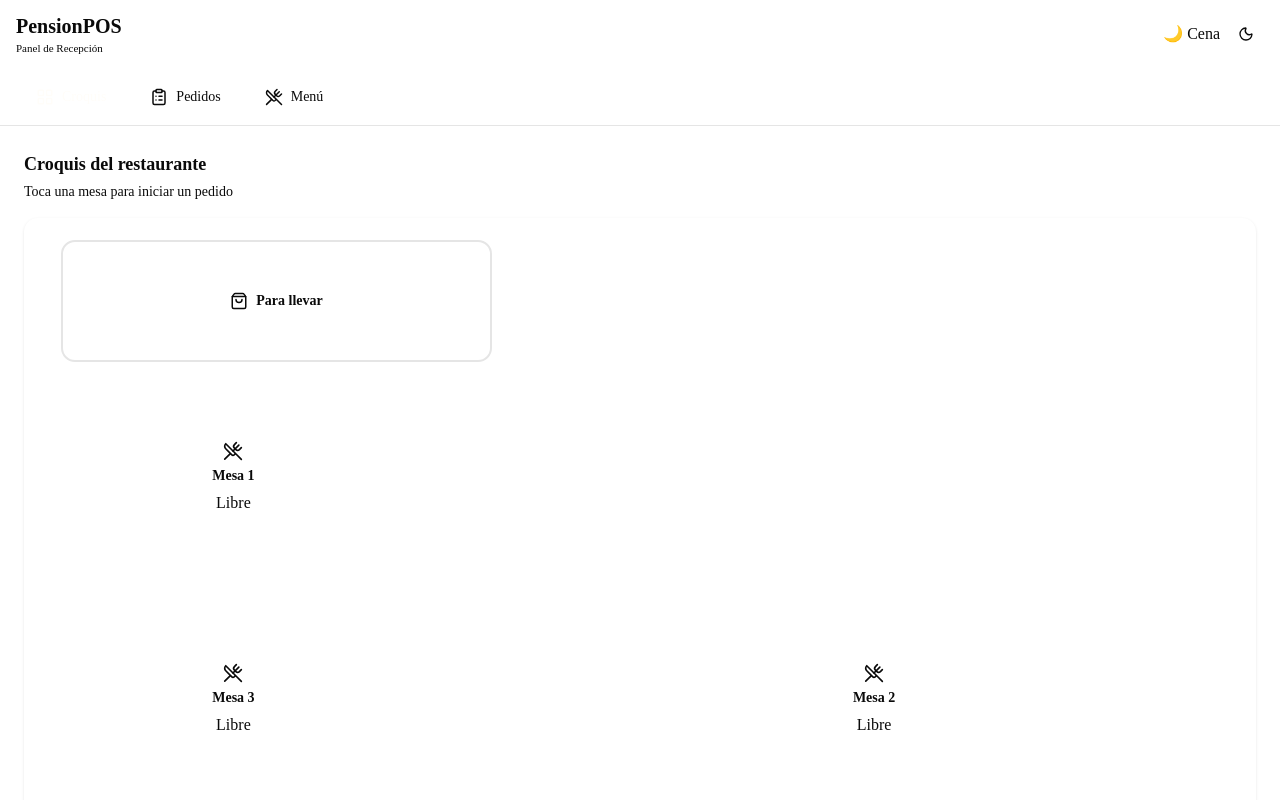
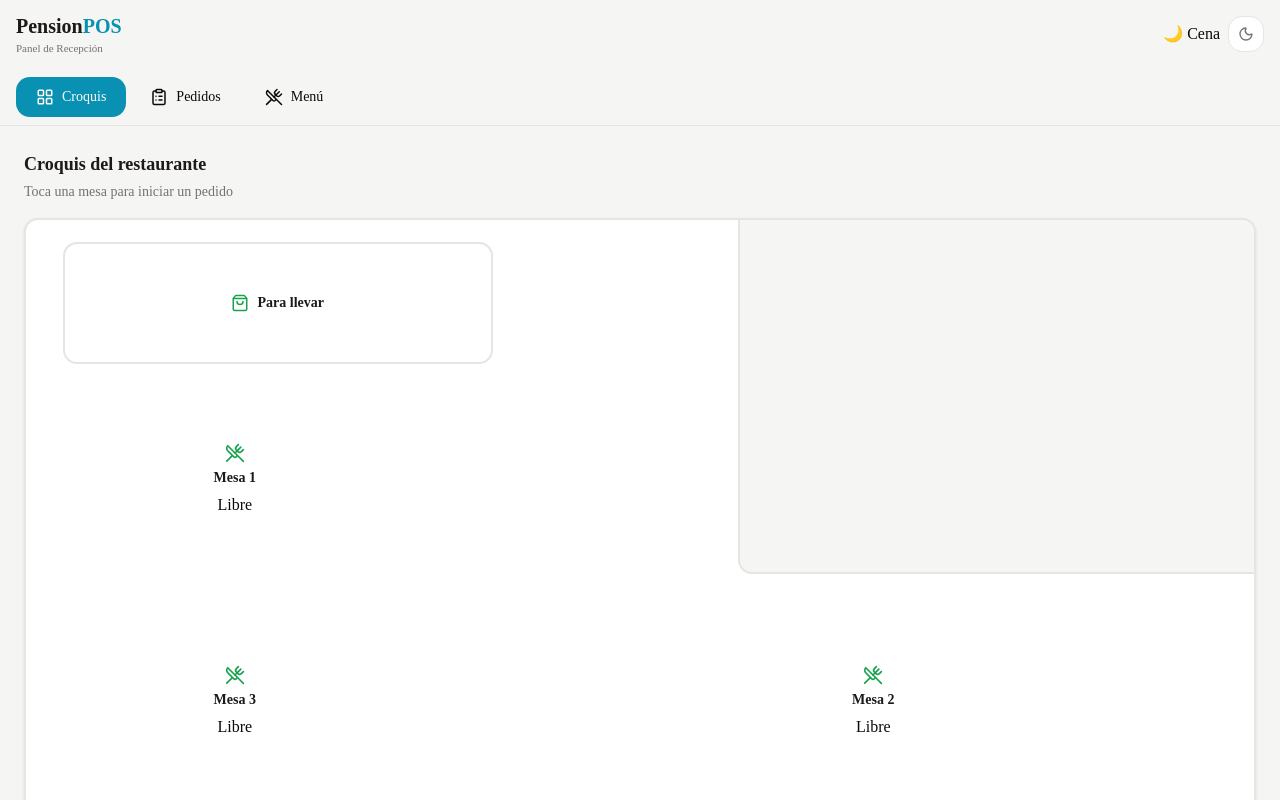
Before and after one commit to AromSanchez/shadam-qr-frontend, a Next.js app: page /recepcion in a window 1280 px wide. Built offline with nearby package versions, Linux system fonts and the light colour scheme.

Commit message:
style: prefijar variables CSS del POS con --pos

```diff
--- a/app/globals.css
+++ b/app/globals.css
@@ -83,6 +83,41 @@
   --sidebar-ring: oklch(0.708 0 0);
 }
 
+/* ─── POS Design System ─── */
+:root {
+  --pos-bg: #f5f5f4;
+  --pos-text: #1c1917;
+  --pos-text-muted: #78716c;
+  --pos-primary: #0891b2;
+  --pos-secondary: #06b6d4;
+  --pos-card: #ffffff;
+  --pos-border: #e7e5e4;
+  --pos-success: #16a34a;
+  --pos-success-bg: #dcfce7;
+  --pos-danger: #dc2626;
+  --pos-danger-bg: #fef2f2;
+  --pos-warning: #d97706;
+  --pos-warning-bg: #fef3c7;
+  --pos-overlay: rgba(0, 0, 0, 0.5);
+}
+
+.dark {
+  --pos-bg: #0c0a09;
+  --pos-text: #fafaf9;
+  --pos-text-muted: #a8a29e;
+  --pos-primary: #22d3ee;
+  --pos-secondary: #67e8f9;
+  --pos-card: #1c1917;
+  --pos-border: #292524;
+  --pos-success: #4ade80;
+  --pos-success-bg: rgba(22, 163, 74, 0.15);
+  --pos-danger: #f87171;
+  --pos-danger-bg: rgba(220, 38, 38, 0.15);
+  --pos-warning: #fbbf24;
+  --pos-warning-bg: rgba(217, 119, 6, 0.15);
+  --pos-overlay: rgba(0, 0, 0, 0.7);
+}
+
 .dark {
   --background: oklch(0.145 0 0);
   --foreground: oklch(0.985 0 0);
```
